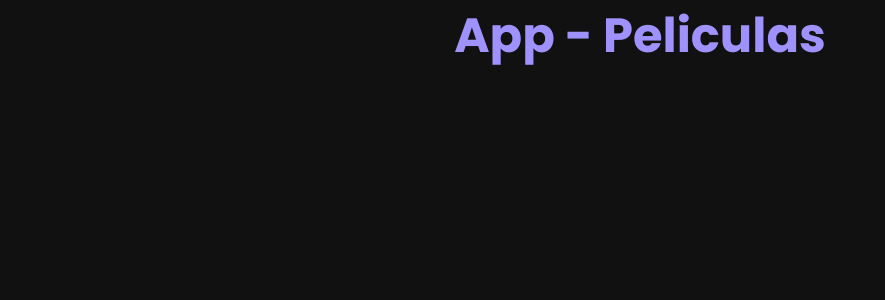
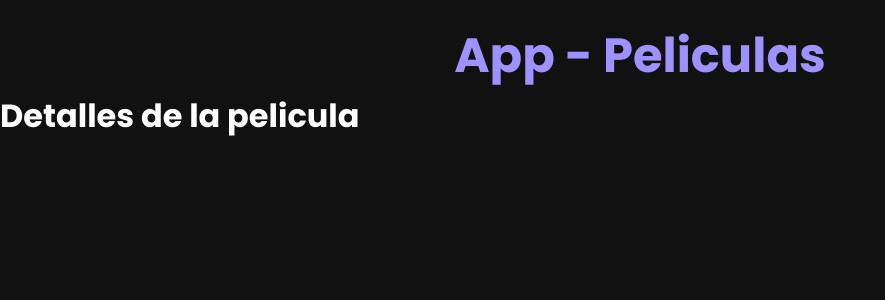
Before and after one commit to DanielGuzmanV/Proyecto-React-AppMovie, a React (Vite) app: page /movies/1 in a window 1280 px wide. Before the commit this address had no page. Shown: the top 300 px of the page, without its empty margins (0-885 px from the left). Built offline with nearby package versions, Linux system fonts and the light colour scheme.

Commit message:
correccion del key, link de rutas y page details

```diff
--- a/src/App.css
+++ b/src/App.css
@@ -1,4 +1,5 @@
 .title {
+  margin-top: 20px;
   text-align: center;
   font-size: 3rem;
   color: #9F91FE;
--- a/src/components/ContextMovieCard.jsx
+++ b/src/components/ContextMovieCard.jsx
@@ -21,7 +21,7 @@ function ContextMovieCard() {
   return (
     <ul className="container">
       {movies.map( (movieItem) => (
-        < MovieCard  objMovie={movieItem}/>
+        < MovieCard  objMovie={movieItem} key= {movieItem.id}/>
       ))}
     </ul>
   )
--- a/src/components/MovieCard.jsx
+++ b/src/components/MovieCard.jsx
@@ -1,10 +1,13 @@
 import "../components/MovieCard.css"
+import { Link } from "react-router-dom";
 
 function MovieCard({objMovie}) {
   const imageUrl = "https://image.tmdb.org/t/p/w300" + objMovie.poster_path;
 
   return (
     <li className="movieCard">
+
+      <Link to={"/movies/"+objMovie.id}>
         <img
           width={230}
           height={345}
@@ -13,6 +16,7 @@ function MovieCard({objMovie}) {
           className="movieImage"
           />
           <h3>{objMovie.title}</h3>
+      </Link>
 
     </li>
   )
--- /dev/null
+++ b/src/pages/MovieDetails.jsx
@@ -0,0 +1,7 @@
+const MovieDetails = () => {
+  return (
+    <h1>Detalles de la pelicula</h1>
+  )
+}
+
+export default MovieDetails
--- a/src/routers/routes.jsx
+++ b/src/routers/routes.jsx
@@ -1,14 +1,15 @@
 import { BrowserRouter as Router, Routes, Route } from "react-router-dom"
 import LoadingPage  from "../pages/LoadingPage"
+import MovieDetails from "../pages/MovieDetails";
 
 export function MyRoutes() {
   return (
     <Router>
       <Routes>
-        < Route
-          path="/"
-          element={<LoadingPage/>}
-        />
+
+        < Route path="/" element={<LoadingPage/>}/>
+        < Route path="/movies/:movieId" element={<MovieDetails/>}/>
+
       </Routes>
     </Router>
   )
```
Lines whose indentation alone changed are shown as unchanged.
